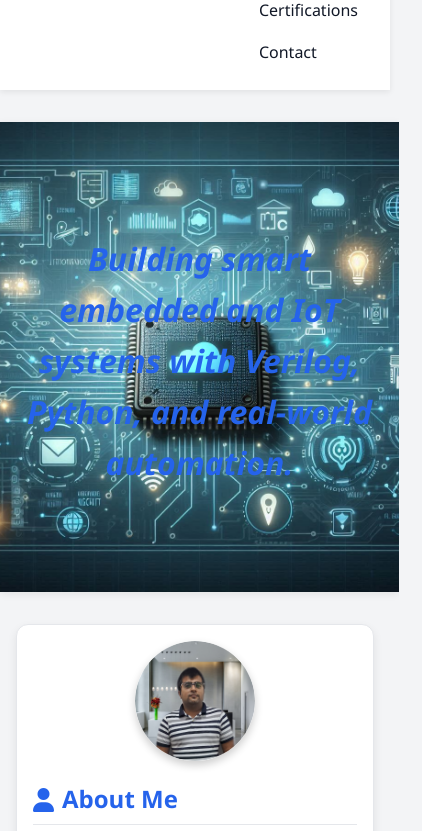
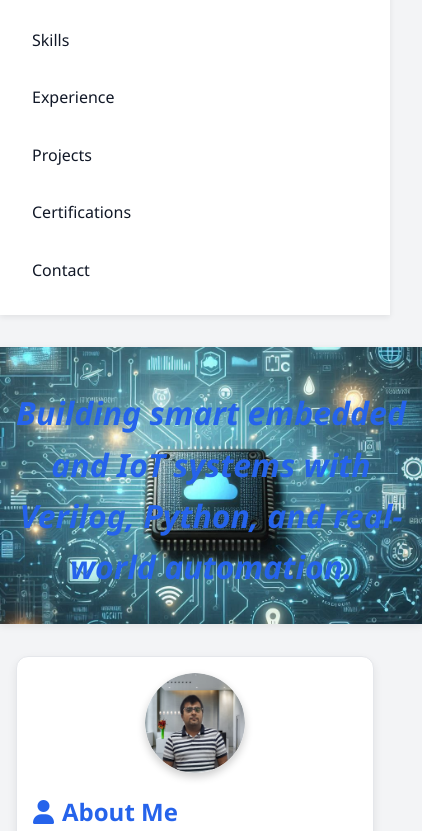
Before and after one commit to jayeshmul/Portfolio, a plain HTML site: page index.html in a window 390 px wide. Shown: the part 184-1015 px from the top of the page, 422 px wide, since content can reach past the window. Drawn offline with Linux system fonts and the light colour scheme.

Commit message:
jayesh1.css

```diff
--- a/jayesh1.css
+++ b/jayesh1.css
@@ -6,6 +6,7 @@
   --accent: #2563eb;
   --text-dark: #111827;
   --text-highlight: #020509;
+  --text-light: #6b7280;
   --border: #e5e7eb;
   --shadow: rgba(0, 0, 0, 0.08);
 }
@@ -29,6 +30,7 @@ nav {
   position: sticky;
   top: 0;
   z-index: 999;
+  flex-wrap: wrap;
 }
 
 nav .logo {
@@ -59,8 +61,8 @@ nav ul li a:hover {
 /* Hero Section */
 header.hero {
   background: url('background.jpeg') no-repeat center center/cover;
-  height: 50vh;
-  width: 90vw;
+  height: auto;
+  width: 100%;
   margin: 2rem auto;
   display: flex;
   justify-content: center;
@@ -69,7 +71,9 @@ header.hero {
   color: rgb(20, 10, 10);
   padding: 2rem;
   box-shadow: 0 2px 8px var(--shadow);
+  flex-direction: column;
 }
+
 .profile-pic {
   width: 120px;
   height: 120px;
@@ -81,7 +85,7 @@ header.hero {
 }
 
 .hero h1 {
-  font-size: 2.5rem;
+  font-size: clamp(1.5rem, 5vw, 2.5rem);
   color: var(--accent);
 }
 
@@ -159,18 +163,45 @@ a:hover {
 
 /* Responsive Design */
 @media (max-width: 768px) {
+  nav {
+    flex-direction: column;
+    align-items: flex-start;
+  }
+
   nav ul {
     flex-direction: column;
+    width: 100%;
     gap: 0.5rem;
+    margin-top: 1rem;
+  }
+
+  nav ul li {
+    width: 100%;
+  }
+
+  nav ul li a {
+    display: block;
+    padding: 0.5rem 0;
+    width: 100%;
   }
 
   .hero h1 {
     font-size: 2rem;
+    text-align: center;
+  }
+
+  .hero p {
+    font-size: 1rem;
+    text-align: center;
   }
 
   header.hero {
-    height: 50vh;
-    padding: 1.5rem;
+    padding: 2rem 1rem;
+  }
+
+  .profile-pic {
+    width: 100px;
+    height: 100px;
   }
 
   section {
```
